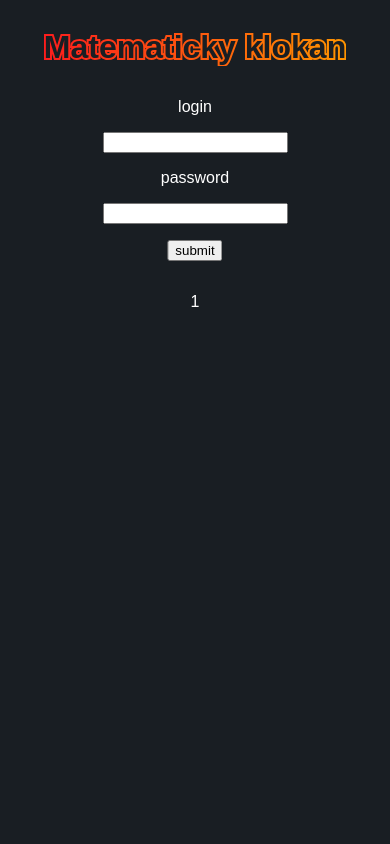
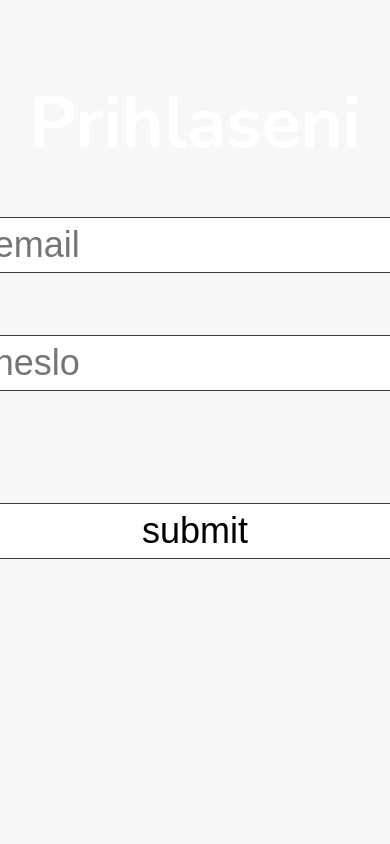
Before and after one commit to muchaF/mat-klokan, a Flask app: page /login/1 in a window 390 px wide; the page is wider, and only the part inside the window is pictured. Run offline with Flask 2, Linux system fonts and the light colour scheme.

Commit message:
login page

```diff
--- /dev/null
+++ b/static/css/login.css
@@ -0,0 +1,77 @@
+@import url('https://fonts.googleapis.com/css2?family=Nunito:wght@300;500;700&display=swap');
+
+:root{
+     --board: #f7f7f7;
+     --menu: #24557a;
+     --detail: #124872;
+     --highlight: #d6d6d6;
+     --contrast: #e5e5e5;
+     --icon-color: #31668f;
+     --icon-highlight:#225d8a;
+     --boarder: #3c3c3c;
+}
+
+*{
+     padding: 0;
+     margin: 0;
+}
+
+body{
+     font-family: 'Nunito', 'sans-serif' ;
+     text-align: center;
+     background-color: var(--board);
+     height: 100%;
+     display: flex;
+     align-items: center;
+     justify-content: center;
+     flex-direction: column;
+}
+
+form{
+     display: flex;
+     flex-direction: column;
+     width: auto;
+     height: auto;
+     padding: 1.5%;
+     border-radius: 0.75rem;
+     background-color: transparent;
+     color: #fff;
+     font-weight: 700;
+     font-size: 1.5rem;
+     margin-bottom: 15%;
+}
+
+.item{
+     margin: 6.5%;
+     outline: none;
+     background-color: #ffffffaf;
+     background-color: #fff;
+     border: none;
+     padding: 0.25rem;
+     border-radius: 0.25rem;
+     border: 1px solid var(--boarder);
+}
+
+.text-input{
+     /* outline: 2px solid var(--menu); */
+}
+
+#submit{
+     /* color: #fff; */
+     /* font-weight: 700; */
+     /* background: linear-gradient(90deg,#0080d6, #4bdbff); */
+}
+
+@media only screen and (max-device-width: 1100px){
+     *{
+          font-size: 1.5rem;
+     }
+
+     p{
+          font-size: 3rem;
+          margin: 3% 0 3% 0;
+     }
+     form{
+          margin-bottom: 50%;
+     }
+}
--- a/templates/login.html
+++ b/templates/login.html
@@ -1,17 +1,15 @@
 <head>
      <!-- <link rel="stylesheet" href="/static/css/login.css"> -->
      <title>Mat klokan</title>
-     <link rel="stylesheet" href="../static/css/styles.css">
+     <link rel="stylesheet" href="../static/css/login.css">
 </head>
 <body>
-     <h1>Matematicky klokan</h1>
      <form action="http://localhost:2000/userValidation" method="post">
-          <p>login</p>
-          <input name="login" type="text">
-          <p>password</p>
-          <input name="password" type="password">
+          <p>Prihlaseni</p>
+          <input name="login" placeholder="email" type="text" class="item text-input">
+          <input name="password" placeholder="heslo" type="password" class="item text-input">
           <br>
-          <input type="submit" value="submit">
+          <input id="submit" type="submit" value="submit" class="item">
      </form>
-     <p>{{ state }}</p>
+     <!-- <p>{{ state }}</p>  -->
 </body>
```
Also changed, not shown: static/img/loginBackground.svg (added).
